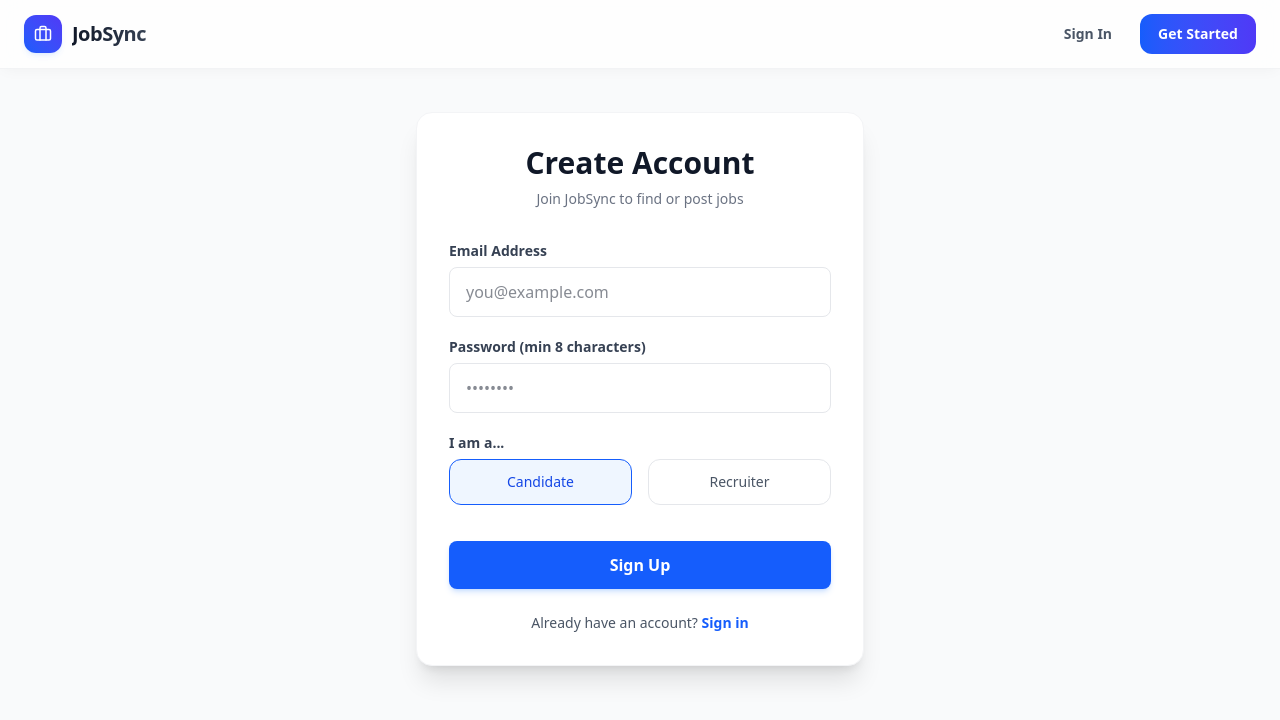
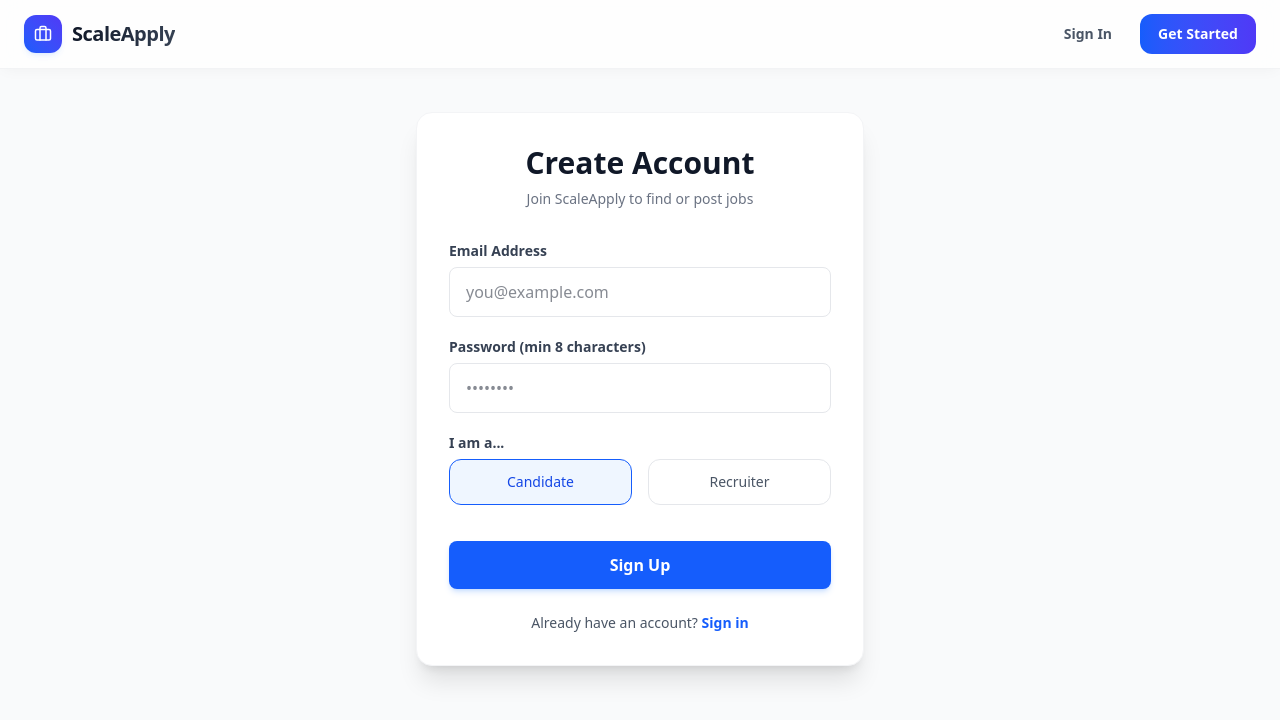
Before and after one commit to arjun-unnikrishnan-03/ScaleApply-job-platform, a Next.js app in the folder frontend/: page /register in a window 1280 px wide. Shown: the top 720 px of the page. Built offline with nearby package versions, Linux system fonts and the light colour scheme; no server answers.

Commit message:
Rename JobSync to ScaleApply across frontend pages and components

```diff
--- a/frontend/src/app/layout.js
+++ b/frontend/src/app/layout.js
@@ -5,7 +5,7 @@ import { Toaster } from "react-hot-toast";
 import { AuthProvider } from "@/contexts/AuthContext";
 
 export const metadata = {
-  title: "JobSync - Premium AI-Powered Job Platform",
+  title: "ScaleApply - Premium AI-Powered Job Platform",
   description: "Scale your recruiting and job applications with enterprise-grade AI matching, parsing, and real-time support."
 };
 
--- a/frontend/src/app/page.js
+++ b/frontend/src/app/page.js
@@ -36,7 +36,7 @@ export default function Home() {
         {/* Release Pill */}
         <div className="inline-flex items-center gap-2 px-3 py-1.5 rounded-full bg-blue-50 border border-blue-100 text-xs font-semibold text-blue-700 mb-8 animate-fade-in shadow-sm hover:scale-105 transition-transform duration-300">
           <Sparkles size={14} className="animate-pulse" />
-          <span>Announcing JobSync v2.5 AI</span>
+          <span>Announcing ScaleApply v2.5 AI</span>
           <span className="h-3 w-px bg-blue-200"></span>
           <span className="text-blue-500 font-medium">Powered by Gemini 2.5 Flash</span>
         </div>
@@ -103,7 +103,7 @@ export default function Home() {
               <span className="h-3.5 w-3.5 rounded-full bg-green-400"></span>
             </div>
             <div className="bg-gray-100 rounded-lg text-xs text-gray-500 font-medium px-6 py-1.5 border border-gray-200/50">
-              platform.jobsync.ai/dashboard
+              platform.scaleapply.ai/dashboard
             </div>
             <div className="w-10"></div>
           </div>
@@ -320,7 +320,7 @@ export default function Home() {
               </li>
             </ul>
             <Link
-              href="mailto:sales@jobsync.ai"
+              href="mailto:sales@scaleapply.ai"
               className="block w-full text-center bg-gray-900 hover:bg-gray-800 text-white font-bold py-3.5 rounded-xl transition-colors"
             >
               Contact Sales
@@ -335,7 +335,7 @@ export default function Home() {
         <div className="max-w-4xl mx-auto px-4 sm:px-6 relative z-10">
           <h2 className="text-3xl sm:text-4xl font-bold mb-4">Ready to automate your recruiting?</h2>
           <p className="text-blue-100 max-w-xl mx-auto mb-8 text-sm sm:text-base font-medium">
-            Join thousands of modern recruiters and job applicants saving hours every week with JobSync.
+            Join thousands of modern recruiters and job applicants saving hours every week with ScaleApply.
           </p>
           <Link
             href={isAuthenticated ? (role === "recruiter" ? "/dashboard" : "/jobs") : "/register"}
@@ -354,9 +354,9 @@ export default function Home() {
             <div className="bg-blue-600 text-white p-1.5 rounded-lg">
               <Briefcase size={12} />
             </div>
-            <span className="font-extrabold text-sm text-gray-900">JobSync</span>
+            <span className="font-extrabold text-sm text-gray-900">ScaleApply</span>
           </div>
-          <div>© {new Date().getFullYear()} JobSync Inc. All rights reserved. Made for enterprise recruiting.</div>
+          <div>© {new Date().getFullYear()} ScaleApply Inc. All rights reserved. Made for enterprise recruiting.</div>
           <div className="flex gap-4">
             <Link href="#" className="hover:text-gray-600 transition-colors">Privacy Policy</Link>
             <Link href="#" className="hover:text-gray-600 transition-colors">Terms of Service</Link>
--- a/frontend/src/app/register/page.js
+++ b/frontend/src/app/register/page.js
@@ -33,7 +33,7 @@ export default function RegisterPage() {
       <div className="bg-white p-8 rounded-2xl shadow-xl w-full max-w-md border border-gray-100">
         <div className="mb-8 text-center">
           <h1 className="text-3xl font-bold text-gray-900 mb-2">Create Account</h1>
-          <p className="text-gray-500 text-sm">Join JobSync to find or post jobs</p>
+          <p className="text-gray-500 text-sm">Join ScaleApply to find or post jobs</p>
         </div>
 
         {error && (
--- a/frontend/src/components/ChatWidget.js
+++ b/frontend/src/components/ChatWidget.js
@@ -7,7 +7,7 @@ import { useAuth } from "@/contexts/AuthContext";
 
 const WELCOME_MESSAGE = {
   id: "welcome",
-  text: "Hi! I'm your JobSync AI Assistant. Ask me anything about job requirements, career tracks, or preparation guides!",
+  text: "Hi! I'm your ScaleApply AI Assistant. Ask me anything about job requirements, career tracks, or preparation guides!",
   isBot: true
 };
 
@@ -88,7 +88,7 @@ export default function ChatWidget() {
         >
           <MessageSquare size={24} />
           <span className="absolute right-14 bg-gray-900 text-white text-xs font-semibold px-3 py-1.5 rounded-lg whitespace-nowrap opacity-0 group-hover:opacity-100 transition-opacity duration-300 pointer-events-none shadow-md">
-            Ask JobSync AI
+            Ask ScaleApply AI
           </span>
           <span className="absolute top-0 right-0 h-3 w-3 rounded-full bg-green-400 border-2 border-white animate-pulse"></span>
         </button>
@@ -104,7 +104,7 @@ export default function ChatWidget() {
                 <Sparkles size={18} className="text-blue-100" />
               </div>
               <div>
-                <h3 className="font-bold text-sm tracking-wide">JobSync AI Support</h3>
+                <h3 className="font-bold text-sm tracking-wide">ScaleApply AI Support</h3>
                 <div className="flex items-center gap-1.5 mt-0.5">
                   <span className="h-1.5 w-1.5 rounded-full bg-green-400 animate-ping"></span>
                   <span className="text-[10px] text-blue-100 font-medium">Active & connected</span>
--- a/frontend/src/components/Navbar.js
+++ b/frontend/src/components/Navbar.js
@@ -41,7 +41,7 @@ export default function Navbar() {
           <div className="bg-gradient-to-tr from-blue-600 to-indigo-600 text-white p-2.5 rounded-xl shadow-md shadow-blue-500/10">
             <Briefcase size={18} />
           </div>
-          <span className="font-extrabold text-xl tracking-tight bg-gradient-to-r from-gray-900 to-gray-700 bg-clip-text text-transparent">JobSync</span>
+          <span className="font-extrabold text-xl tracking-tight bg-gradient-to-r from-gray-900 to-gray-700 bg-clip-text text-transparent">ScaleApply</span>
         </Link>
         <div className="flex items-center gap-4">
           {!isAuthenticated ? (
```
